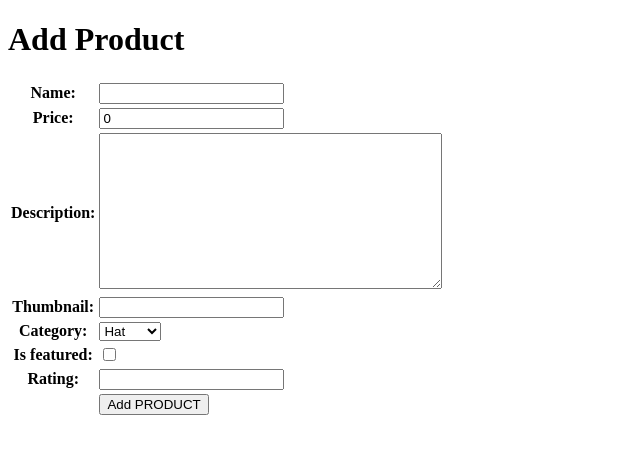
After one commit to RaffiDewanggaSusanto/real_mashop, a Django app: page /create-product/ in a window 1280 px wide. The commit adds this page. Shown: the top 454 px of the page, without its empty margins (0-640 px from the left). Run offline with Django 5.2, Linux system fonts and the light colour scheme.

Commit message:
Tugas 3: Penambahan Form dan Data Delivery

```diff
--- /dev/null
+++ b/main/forms.py
@@ -0,0 +1,7 @@
+from django.forms import ModelForm
+from main.models import Product
+
+class ProductForm(ModelForm):
+    class Meta:
+        model = Product
+        fields = ["name", "price", "description", "thumbnail", "category", "is_featured", "rating"]
--- a/main/models.py
+++ b/main/models.py
@@ -3,13 +3,12 @@ from django.db import models
 
 class Product(models.Model):
     CATEGORY_CHOICES = [
-        ('name', 'Name'),
-        ('price', 'Price'),
-        ('description', 'Description'),
-        ('thumbnail', 'Thumbnail'),
-        ('category', 'Category'),
-        ('is_featured', 'Is_featured'),
-        ('rating', 'Rating'),
+        ('hat', 'Hat'),
+        ('jersey', 'Jersey'),
+        ('pant', 'Pant'),
+        ('sock', 'Sock'),
+        ('shoe', 'Shoe'),
+        ('boxer', 'Boxer'),
     ]
 
     id = models.UUIDField(primary_key=True, default=uuid.uuid4, editable=False)
@@ -21,14 +20,5 @@ class Product(models.Model):
     is_featured = models.BooleanField(default = False)
     rating = models.IntegerField()
 
-
     def __str__(self):
         return self.title
-
-    @property
-    def is_news_hot(self):
-        return self.news_views > 20
-
-    def increment_views(self):
-        self.news_views += 1
-        self.save()
--- /dev/null
+++ b/main/templates/create_product.html
@@ -0,0 +1,18 @@
+{% extends 'base.html' %}
+{% block content %}
+<h1>Add Product</h1>
+
+<form method="POST">
+  {% csrf_token %}
+  <table>
+    {{ form.as_table }}
+    <tr>
+      <td></td>
+      <td>
+        <input type="submit" value="Add PRODUCT" />
+      </td>
+    </tr>
+  </table>
+</form>
+
+{% endblock %}
--- a/main/urls.py
+++ b/main/urls.py
@@ -1,8 +1,14 @@
 from django.urls import path
-from main.views import show_main
+from main.views import show_main, create_product, show_product, show_xml, show_json, show_xml_by_id, show_json_by_id
 
 app_name = 'main'
 
 urlpatterns = [
     path('', show_main, name='show_main'),
+    path('create-product/', create_product, name='create_product'),
+    path('product/<str:id>/', show_product, name='show_product'),
+    path('xml/', show_xml, name='show_xml'),
+    path('json/', show_json, name='show_json'),
+    path('xml/<str:product_id>/', show_xml_by_id, name='show_xml_by_id'),
+    path('json/<str:product_id>/', show_json_by_id, name='show_json_by_id'),
 ]
--- a/main/views.py
+++ b/main/views.py
@@ -1,10 +1,70 @@
-from django.shortcuts import render
+from django.shortcuts import render, redirect, get_object_or_404
+from main.forms import ProductForm
+from main.models import Product
+from django.http import HttpResponse
+from django.core import serializers
 
 def show_main(request):
+    product_list = Product.objects.all()
+
     context = {
         'aplikasi' : 'real_mashop',
         'name': 'Raffi Dewangga Susanto',
-        'class': 'PBP E'
+        'class': 'PBP E',
+        'product_list': product_list,
     }
 
     return render(request, "main.html", context)
+
+def create_product(request):
+    form = ProductForm(request.POST or None)
+
+    if form.is_valid() and request.method == "POST":
+        form.save()
+        return redirect('main:show_main')
+
+    context = {'form': form}
+    return render(request, "create_product.html", context)
+
+def show_product(request, id):
+    product = get_object_or_404(Product, pk=id)
+
+    context = {
+        'product': product
+    }
+
+    return render(request, "product_detail.html", context)
+
+def show_xml(request):
+    product_list = Product.objects.all()
+
+def show_xml(request):
+    product_list = Product.objects.all()
+    xml_data = serializers.serialize("xml", product_list)
+    return HttpResponse(xml_data, content_type="application/xml")
+
+def show_json(request):
+    product_list = Product.objects.all()
+
+def show_json(request):
+    product_list = Product.objects.all()
+    json_data = serializers.serialize("json", product_list)
+    return HttpResponse(json_data, content_type="application/json")
+
+def show_xml_by_id(request, product_id):
+   try:
+        product_item = Product.objects.filter(pk=product_id)
+        xml_data = serializers.serialize("xml", product_item)
+        return HttpResponse(xml_data, content_type="application/xml")
+
+   except Product.DoesNotExist:
+       return HttpResponse(status=404)
+
+def show_json_by_id(request, product_id):
+   try:
+        product_item = Product.objects.get(pk=product_id)
+        json_data = serializers.serialize("json", [product_item])
+        return HttpResponse(json_data, content_type="application/json")
+
+   except Product.DoesNotExist:
+       return HttpResponse(status=404)
--- a/real_mashop/settings.py
+++ b/real_mashop/settings.py
@@ -34,6 +34,9 @@ DEBUG = True
 
 ALLOWED_HOSTS = ["localhost", "127.0.0.1", "raffi-dewangga-realmashop.pbp.cs.ui.ac.id"]
 
+CSRF_TRUSTED_ORIGINS = [
+    "https://raffi-dewangga-realmashop.pbp.cs.ui.ac.id/"
+]
 
 # Application definition
 
@@ -62,7 +65,7 @@ ROOT_URLCONF = 'real_mashop.urls'
 TEMPLATES = [
     {
         'BACKEND': 'django.template.backends.django.DjangoTemplates',
-        'DIRS': [],
+        'DIRS': [BASE_DIR / 'templates'],
         'APP_DIRS': True,
         'OPTIONS': {
             'context_processors': [
--- /dev/null
+++ b/templates/base.html
@@ -0,0 +1,13 @@
+{% load static %}
+<!DOCTYPE html>
+<html lang="en">
+<head>
+    <meta charset="UTF-8" />
+    <meta name="viewport" content="width=device-width, initial-scale=1.0" />
+    {% block meta %} {% endblock meta %}
+</head>
+
+<body>
+    {% block content %} {% endblock content %}
+</body>
+</html>
```
Also changed, not shown: main/templates/main.html (+41 -5 lines), main/templates/product_detail.html (added, +20 -0 lines), forms.py (added), main/migrations/0001_initial.py, main/migrations/0002_product_product_views.py (added), main/migrations/0003_remove_product_product_views.py (added).
